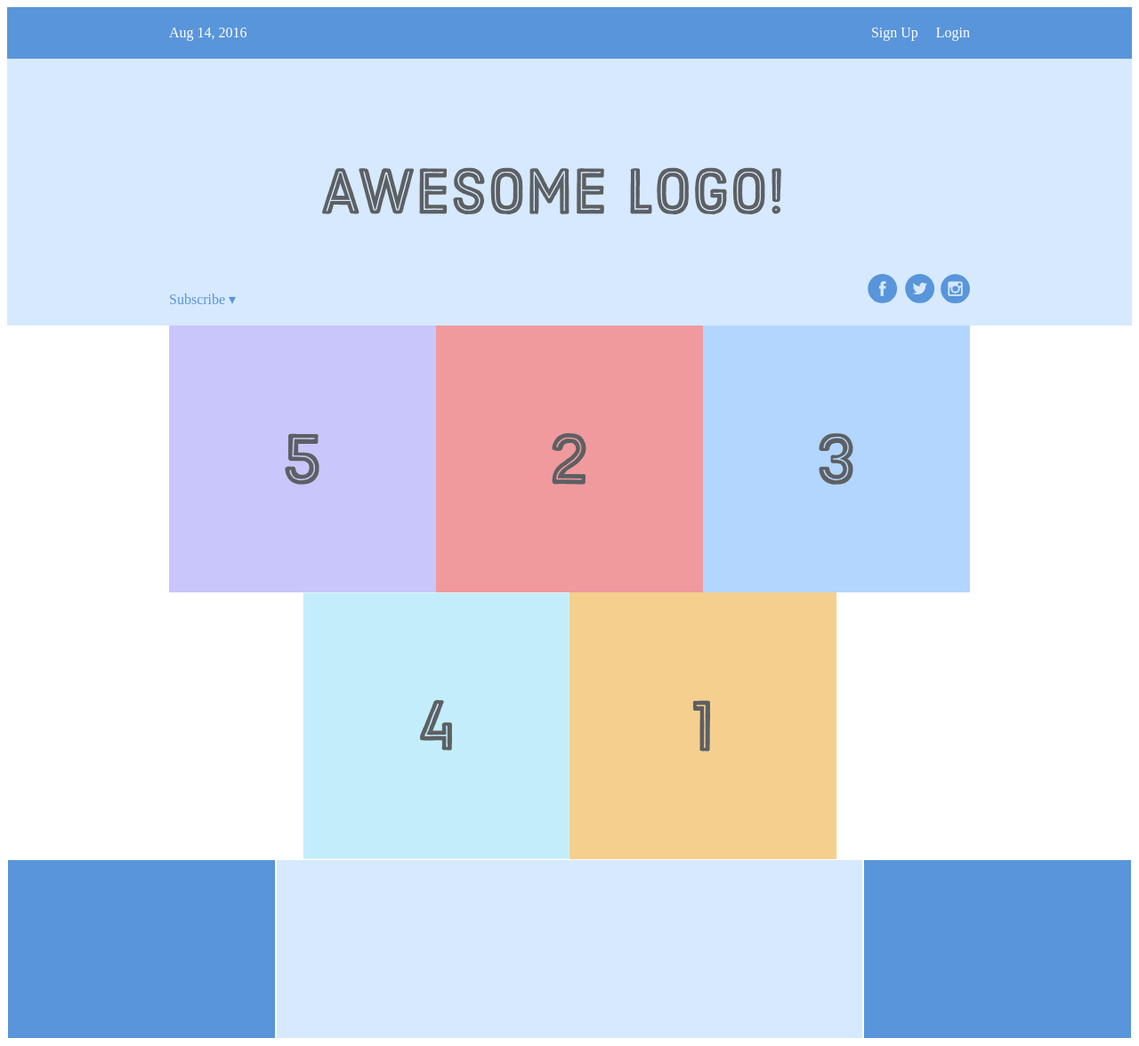
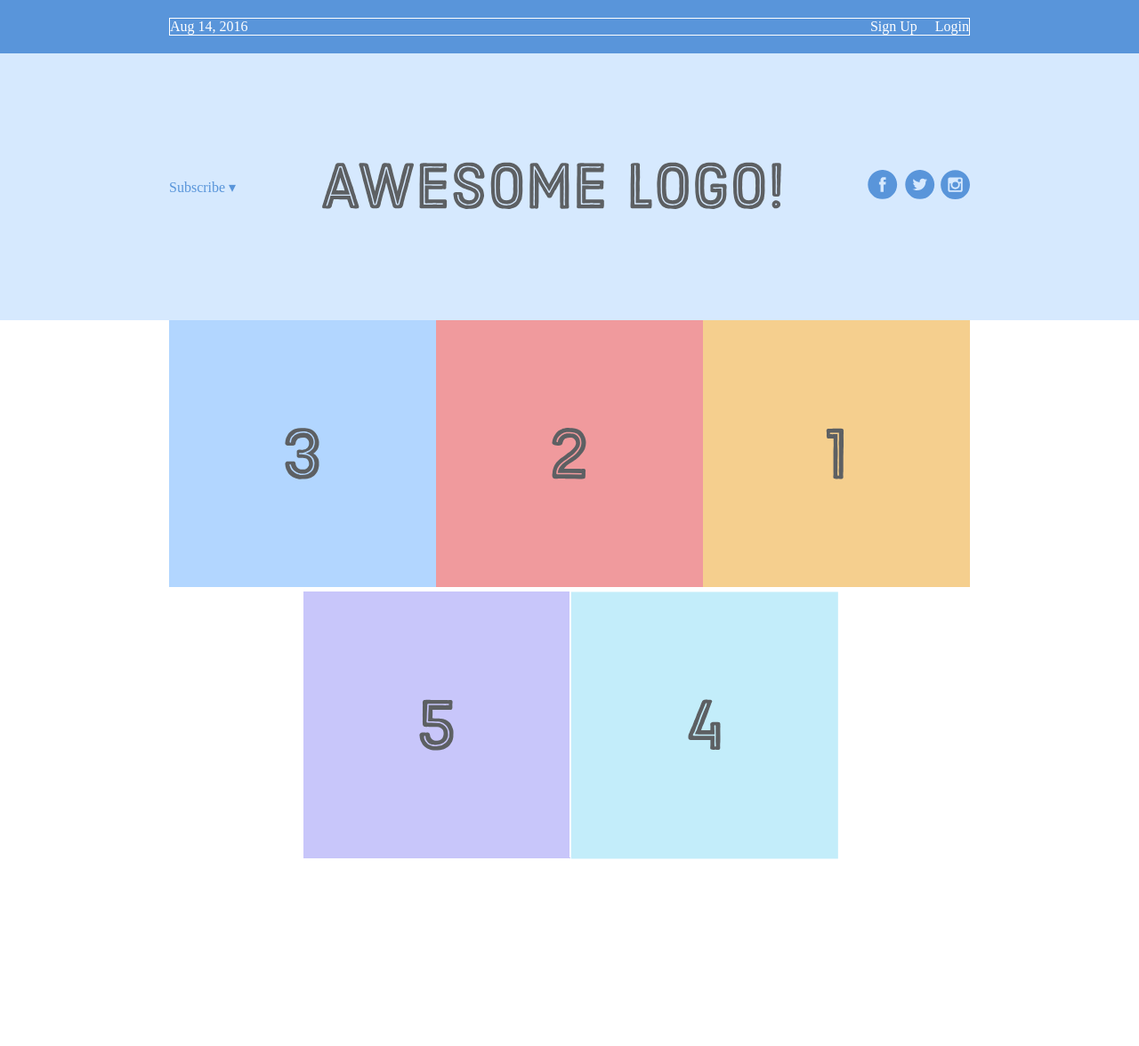
Before and after one commit to nahyanquasem/webpage_test, a plain HTML site: page html-boilerplate/index.html in a window 1280 px wide. Shown: the whole page at 89% size. After the commit the page ends 970 px from the top, so only its background shows below. Drawn offline with Linux system fonts and the light colour scheme.

Commit message:
Internenting is hard revision

```diff
--- a/html-boilerplate/index.html
+++ b/html-boilerplate/index.html
@@ -7,47 +7,69 @@
         <link rel='stylesheet' href='styles.css'/>
     </head>
     <body>
-        <div class='menu-container'>
-            <div class='menu'>
+
+        <div class="menu-container">
+
+            <div class="menu">
+
                 <div class='date'>Aug 14, 2016</div>
-                <div class='signup'>Sign Up</div>
-                <div class='login'>Login</div>
+
+                <div class="links">
+
+                    <div class='signup'>Sign Up</div>
+                    <div class='login'>Login</div>
+
+                </div>
+
             </div>
+
+
         </div>
 
-        <div class='header-container'>
-            <div class='header'>
+        <div class="header-container">
+
+            <div class="header">
+
                 <div class='subscribe'>Subscribe &#9662;</div>
                 <div class='logo'><img src='images/awesome-logo.svg'/></div>
                 <div class='social'><img src='images/social-icons.svg'/></div>
+
             </div>
+
         </div>
 
+        <div class="photo-grid-container">
 
-        <div class='photo-grid-container'>
-            <div class='photo-grid'>
-                <div class='photo-grid-item first-item'>
-                    <img src='images/one.svg'/>
+            <div class="photo-grid">
+
+                <div class="phto-grid-item first-item">
+
+                    <img src="images/one.svg"/>
+
                 </div>
-                <div class='photo-grid-item'>
-                    <img src='images/two.svg'/>
+
+                <div class="phto-grid-item">
+                    <img src="images/two.svg"/>
                 </div>
-                <div class='photo-grid-item'>
-                    <img src='images/three.svg'/>
+
+                <div class="phto-grid-item">
+                    <img src="images/three.svg"/>
                 </div>
+
                 <div class='photo-grid-item'>
                     <img src='images/four.svg'/>
                 </div>
+
                 <div class='photo-grid-item last-item'>
                     <img src='images/five.svg'/>
                 </div>
+
+
+
+
+
             </div>
-        </div>
 
-        <div class='footer'>
-            <div class='footer-item footer-one'></div>
-            <div class='footer-item footer-two'></div>
-            <div class='footer-item footer-three'></div>
         </div>
 
 
--- a/html-boilerplate/styles.css
+++ b/html-boilerplate/styles.css
@@ -1,30 +1,28 @@
-*,
-*::before,
-*::after{
-
-  /* padding: 1px;
-  margin: 1px;
-  border: 1px solid blueviolet;
-  box-sizing: border-box; */
+* {
+  margin: 0;
+  padding: 0;
+  box-sizing: border-box;
 }
 
-.menu-container{
+.menu-container {
+  color: #fff;
+  background-color: #5995DA;  /* Blue */
+  padding: 20px 0;
 
-  color: #fff;
-  background-color: #5995DA;
-  padding: 20px 0;
   display: flex;
   justify-content: center;
 }
 
 .menu {
+  border: 1px solid #fff;  /* For debugging */
   width: 900px;
+
   display: flex;
   justify-content: space-between;
-
 }
 
 .links{
+
   display: flex;
   justify-content: flex-end;
 
@@ -34,86 +32,57 @@
   margin-left: 20px;
 }
 
+
 .header-container{
-
   color: #5995DA;
   background-color: #D6E9FE;
-  display: flex;
-  justify-content: center;
-
-}
-
-.header{
-  width: 900px;
-  height: 300px;
-  display: flex;
-  justify-content: space-between;
-  align-items: center;
-}
-
-.photo-grid-container{
 
   display: flex;
   justify-content: center;
 
 }
 
+
+.header{
+
+  width: 900px;
+  height: 300px;
+
+  display: flex;
+  justify-content: space-between;
+
+  align-items: center;
+
+}
+
+.social,
+.logo,
+.subscribe{
+
+  /* border: 1px solid #5995DA; */
+
+}
+
+.photo-grid-container{
+  display: flex;
+  justify-content: center;
+}
+
 .photo-grid{
   width: 900px;
   display: flex;
 
+  justify-content: center;
+  align-items: center;
+
   flex-wrap: wrap;
-  flex-direction: row;
-
-  align-items: center;
-  justify-content: center;
-
-
+  flex-direction: row-reverse;
 }
 
 .photo-grid-item{
-  display: flex;
-  align-items:stretch;
-  justify-content: center;
+
+  border: 1px solid #fff;
   width: 300px;
   height: 300px;
-}
-
-.first-item{
-
-  order: 1;
 
 }
-
-.last-item{
-  order: -1;
-}
-
-.social,
-.subscribe{
-  align-self: flex-end;
-  margin-bottom: 20px;
-}
-
-.footer{
-  display: flex;
-  justify-content: space-between;
-}
-
-.footer-item{
-  border: 1px solid #fff;
-  background-color: #D6E9FE;
-  height: 200px;
-  flex: 1;
-}
-
-.footer-one,
-.footer-three{
-  background-color: #5995DA;
-  flex: initial;
-  width: 300px;
-}
-
-.signup{
-  margin-left: auto;
-}
```
